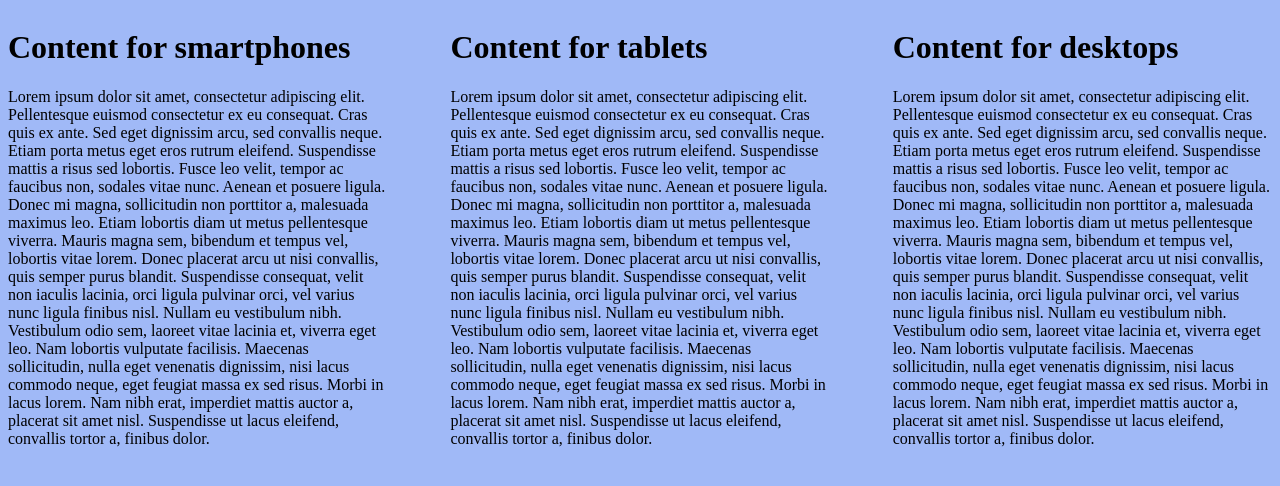
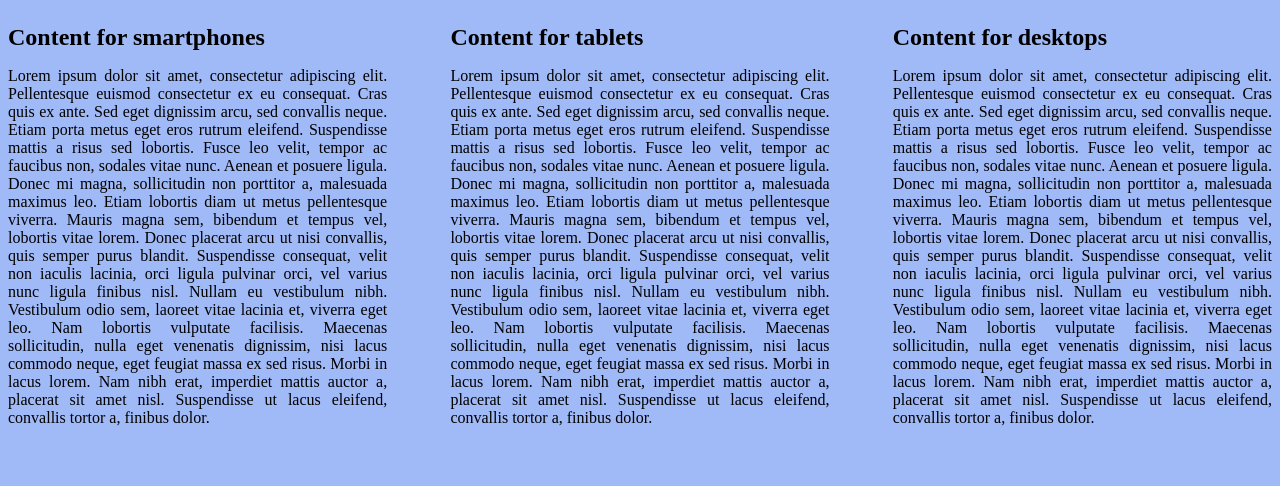
Before and after one commit to AaronRockele/Responsive-Web-Design, a plain HTML site: page index.html in a window 1280 px wide. Drawn offline with Linux system fonts and the light colour scheme.

Commit message:
added some font-sizes

```diff
--- a/CSS/stylesheet.css
+++ b/CSS/stylesheet.css
@@ -14,6 +14,15 @@ body {
     width: 100%;
 }
 
+.small,
+.medium,
+.large {
+    text-align: justify;
+}
+h1 {
+    text-align: left;
+    font-size: 1.5em;
+}
 
 @media only screen and (min-width: 300px) {
     body {
@@ -35,6 +44,17 @@ body {
     .large {
         width: 100%;
         float: left;
+    }
+
+    h1 {
+        font-size: 1.5em;
+        text-align: left;
+    }
+
+    .small,
+    .medium,
+    .large {
+        text-align: justify;
     }
 }
 
@@ -60,4 +80,15 @@ body {
         float: left;
         margin-left: 5%;
     }
+
+    h1 {
+        font-size: 1.5em;
+        text-align: left;
+    }
+
+    .small,
+    .medium,
+    .large {
+        text-align: justify;
+    }
 }
```
